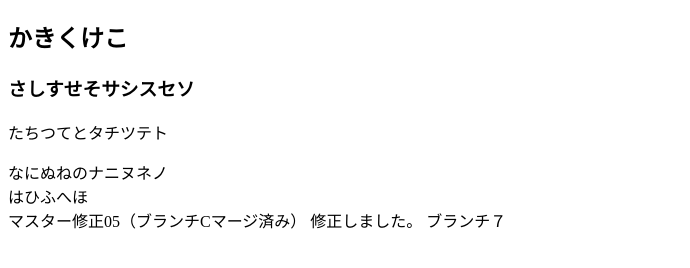
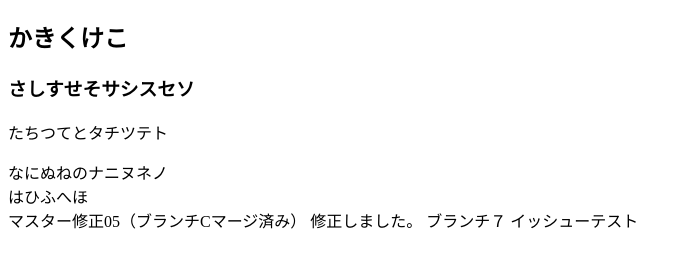
Before and after one commit to Akemiposi/firstTest, a plain HTML site: page index.html in a window 1280 px wide. Shown: the part 70-338 px from the top of the page, without its empty margins (0-690 px from the left). Drawn offline with Linux system fonts and the light colour scheme.

Commit message:
イッシューテスト

```diff
--- a/index.html
+++ b/index.html
@@ -15,6 +15,7 @@
 マスター修正05（ブランチCマージ済み）
 修正しました。
 ブランチ７
+イッシューテスト
 
 </body>
 </html>
```
